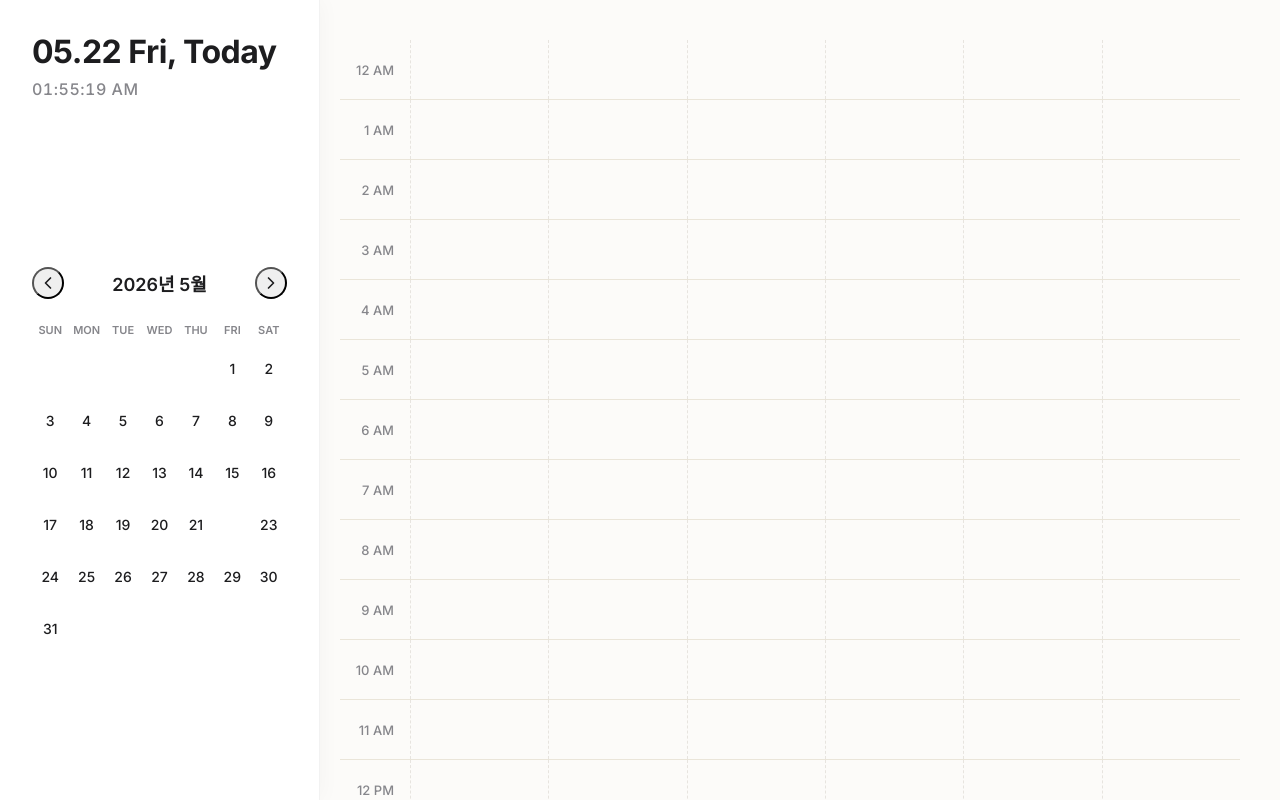
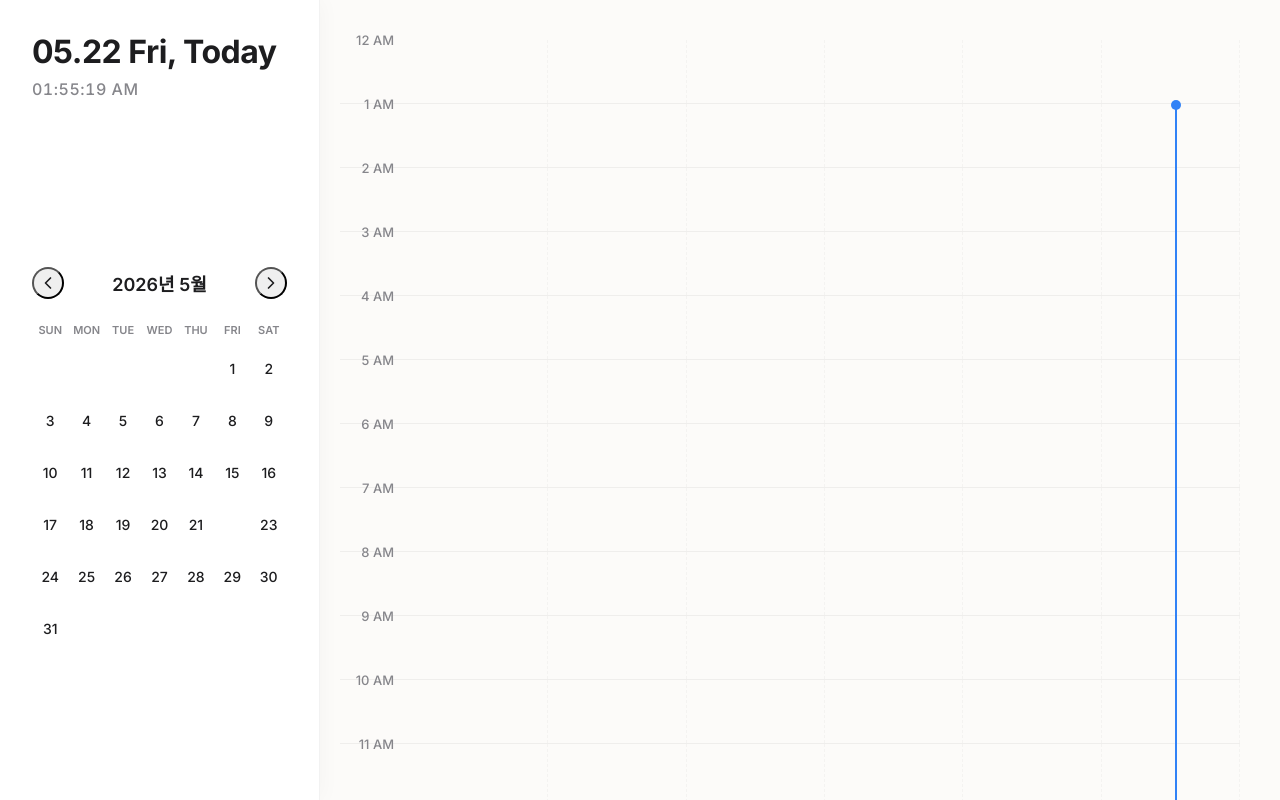
Before and after one commit to MinGs-0603/Organization, a React (Vite) app: page / in a window 1280 px wide. Built offline with nearby package versions, Linux system fonts and the light colour scheme.

Commit message:
Update TimeGrid.css

```diff
--- a/src/components/TimeGrid.css
+++ b/src/components/TimeGrid.css
@@ -1,157 +1,161 @@
+/* 그리드 컨테이너 & 미니멀 스크롤바 */
 .time-grid-container {
   flex: 1;
   overflow-y: auto;
-  position: relative;
-  -webkit-overflow-scrolling: touch;
-  padding: 40px 40px 80px 20px;
+  overflow-x: hidden;
+  padding: 40px 40px 100px 20px;
 }
 
+.time-grid-container::-webkit-scrollbar {
+  width: 6px;
+}
+.time-grid-container::-webkit-scrollbar-track {
+  background: transparent;
+}
+.time-grid-container::-webkit-scrollbar-thumb {
+  background: rgba(0, 0, 0, 0.1);
+  border-radius: 10px;
+}
+
+/* 그리드 본체 */
 .time-grid {
   display: flex;
   flex-direction: column;
+  position: relative;
 }
 
 .hour-row {
   display: flex;
-  height: 60px; /* Base height for an hour row */
-  border-bottom: 1px solid #EAE5D9;
+  min-height: 64px; /* 높이를 키워서 넉넉하고 견고하게 */
+  border-bottom: 1px solid var(--grid-line);
+  align-items: stretch;
 }
 
+/* 좌측 시간 라벨 */
 .time-label {
   width: 70px;
   flex-shrink: 0;
-  display: flex;
-  align-items: center;
-  justify-content: flex-end;
-  padding-right: 16px;
   font-size: 13px;
   font-weight: 500;
   color: var(--text-muted);
-  user-select: none;
+  text-align: right;
+  padding-right: 16px;
+  transform: translateY(-8px); /* 선 중앙에 걸치도록 이동 */
 }
 
+/* 10분 단위 슬롯 컨테이너 */
 .slots-container {
-  display: grid;
-  grid-template-columns: repeat(6, 1fr);
-  flex-grow: 1;
-  position: relative; /* CRITICAL: Enables absolute positioning of events */
+  flex: 1;
+  display: flex;
+  position: relative;
 }
 
-/* Underlying Grid Divider Slots */
 .time-slot {
-  /* Extremely subtle dashed line so it naturally shows through the translucent block */
-  border-left: 1px dashed rgba(200, 195, 185, 0.4);
-  cursor: col-resize;
-  position: relative;
-  user-select: none; /* Prevent text selection while dragging */
-  z-index: 1;
+  flex: 1;
+  border-right: 1px dashed rgba(0, 0, 0, 0.03); /* 아주 연한 점선 */
+  cursor: crosshair;
+  transition: background-color 0.2s ease;
 }
 
 .time-slot:hover {
-  background-color: rgba(0, 0, 0, 0.02);
+  background-color: rgba(49, 130, 246, 0.03); /* 마우스 올렸을 때 토스 블루 빛 */
 }
 
-/* Absolute Highlight Block (During Drag) */
-.absolute-highlight-block {
+/* --- 렌더링된 일정 블록 (핵심 디자인) --- */
+.absolute-schedule-block {
   position: absolute;
-  top: 0;
-  height: 100%;
-  background-color: rgba(242, 127, 112, 0.8); /* Soft coral 80% */
-  border: 1.5px solid var(--accent-coral);
-  border-radius: 0;
+  top: 2px;
+  height: calc(100% - 4px); /* 위아래 간격을 주어 타일처럼 예쁘게 안착 */
+  border-radius: var(--radius-md);
+  border: 1.5px solid;
+  display: flex;
+  flex-direction: column;
+  justify-content: center;
+  padding: 4px 10px;
+  cursor: grab;
+  transition: var(--transition-smooth); /* 애플식 쫀득한 애니메이션 적용 */
+  box-shadow: 0 2px 8px rgba(0, 0, 0, 0.03);
+  overflow: hidden;
   z-index: 2;
-  pointer-events: none; /* Let mouse events pass through to slots */
 }
 
-/* Absolute Schedule Block (Saved Event) */
-.absolute-schedule-block {
-  position: absolute;
-  top: 0;
-  height: 100%;
-  border-width: 1.5px;
-  border-style: solid;
-  border-radius: 0;
-  z-index: 3;
-  pointer-events: auto; /* Enable clicking/dragging on the event */
-  cursor: grab;
-  display: flex;
-  align-items: center;
-  overflow: hidden;
-  transition: opacity 0.2s;
-}
-
-.absolute-schedule-block:active {
-  cursor: grabbing;
+.absolute-schedule-block:hover {
+  transform: scale(1.01) translateY(-1px); /* 마우스 오버 시 살짝 떠오르는 물리적 효과 */
+  box-shadow: var(--shadow-apple);
+  z-index: 5;
 }
 
 .absolute-schedule-block.dragging {
-  opacity: 0.3;
+  opacity: 0.5;
+  cursor: grabbing;
+  transform: scale(1.02);
 }
 
 .absolute-schedule-block.preview {
-  z-index: 4;
-  opacity: 0.8;
+  opacity: 0.6;
+  border-style: dashed;
   pointer-events: none;
-  box-shadow: 0 4px 12px rgba(0,0,0,0.15);
+  z-index: 10;
 }
 
+.event-title-text {
+  font-size: 13px;
+  font-weight: 600;
+  color: var(--text-main);
+  white-space: nowrap;
+  overflow: hidden;
+  text-overflow: ellipsis;
+}
+
+/* 리사이즈 핸들 (우측 가장자리) */
 .resize-handle {
   position: absolute;
   right: 0;
   top: 0;
-  bottom: 0;
-  width: 14px;
+  width: 16px;
+  height: 100%;
   cursor: ew-resize;
   display: flex;
   align-items: center;
   justify-content: center;
-  color: var(--surface-white);
-  font-size: 14px;
-  font-weight: bold;
+  color: rgba(0,0,0,0.3);
   opacity: 0;
-  transition: opacity 0.2s;
-  z-index: 5;
-  background: rgba(0,0,0,0.1);
+  transition: var(--transition-smooth);
 }
 
 .absolute-schedule-block:hover .resize-handle {
   opacity: 1;
 }
 
-.resize-handle:hover {
-  background: rgba(0,0,0,0.2);
+/* 드래그 중 생기는 파란색 하이라이트 블록 */
+.absolute-highlight-block {
+  position: absolute;
+  top: 2px;
+  height: calc(100% - 4px);
+  background-color: rgba(49, 130, 246, 0.15); /* 투명한 토스 블루 */
+  border: 1.5px dashed var(--toss-blue);
+  border-radius: var(--radius-md);
+  pointer-events: none;
+  z-index: 1;
 }
 
-.event-title-text {
-  padding-left: 8px;
-  padding-right: 8px;
-  font-size: 13px;
-  font-weight: 600;
-  color: var(--text-charcoal);
-  white-space: nowrap;
-  text-overflow: ellipsis;
-  overflow: hidden;
-  z-index: 4;
-}
-
-/* Current Time Indicator */
+/* 현재 시간 표시 선 (파란색 포인트) */
 .current-time-vertical-line {
   position: absolute;
   top: 0;
-  bottom: 0;
   width: 2px;
-  background-color: var(--accent-coral);
-  z-index: 10;
+  height: 100vh;
+  background-color: var(--toss-blue);
+  z-index: 20;
   pointer-events: none;
-  transform: translateX(-50%);
 }
 
 .current-time-dot-top {
   position: absolute;
   top: -4px;
-  left: -3px;
-  width: 8px;
-  height: 8px;
+  left: -4px;
+  width: 10px;
+  height: 10px;
+  background-color: var(--toss-blue);
   border-radius: 50%;
-  background-color: var(--accent-coral);
 }
```
